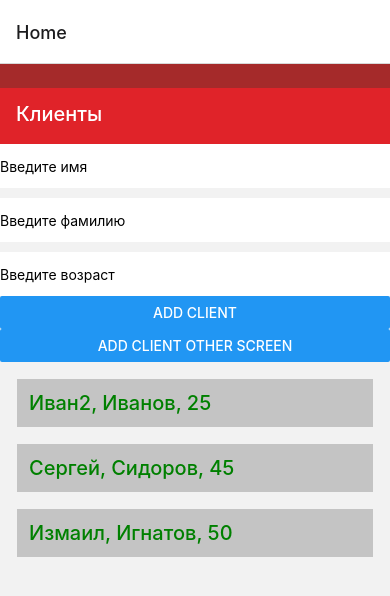
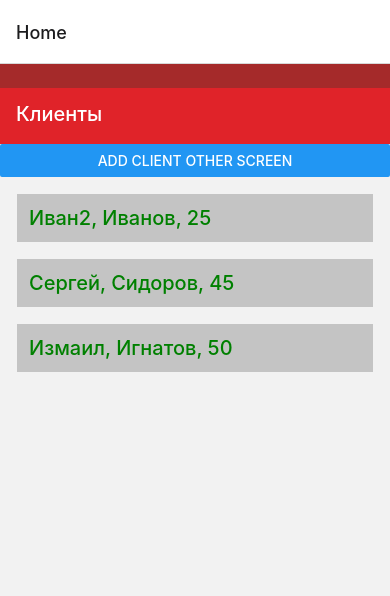
Before and after one commit to toropun/clients, a React Native app: screen /Home in a window 390 px wide. Shown: the top 596 px of the page. Built offline with nearby package versions, Linux system fonts and the light colour scheme.

Commit message:
added action addClient

```diff
--- a/src/reducers/clientsReducer.js
+++ b/src/reducers/clientsReducer.js
@@ -24,6 +24,7 @@ const INITIAL_STATE = [
 ];
 
 export const clientsReducer = (state = INITIAL_STATE, action) => {
+  console.log('action', action)
   switch (action.type) {
     case "addClient":
      return [...state, action.payload];
@@ -31,3 +32,8 @@ export const clientsReducer = (state = INITIAL_STATE, action) => {
       return state
   }
 };
+
+export const addClient = (client) => ({
+  type: "addClient",
+  payload: client
+});
--- a/src/screens/Home.js
+++ b/src/screens/Home.js
@@ -1,5 +1,6 @@
 import React, { useState } from 'react';
 import { useSelector , useDispatch} from 'react-redux';
+import { addClient } from '../reducers/clientsReducer';
 import {
   Text,
   View,
@@ -13,8 +14,7 @@ import {
 import AssetExample from '../components/AssetExample';
 
 export default function Home({ navigation }) {
-  const stateClients = useSelector((state) => state.clients)
-  const [clients, setClients] = useState(stateClients);
+  const clients = useSelector((state) => state.clients)
 
   const renderItem = ({ item }) => (
     <TouchableOpacity
@@ -29,41 +29,14 @@ export default function Home({ navigation }) {
     </TouchableOpacity>
   );
 
-  const [name, setName] = useState();
-  const [surname, setSurname] = useState();
-  const [age, setAge] = useState();
 
-  const addClients = () => {
-
-    const defaultClient = {
-      name: 'Измаил',
-      surname: 'Игнатов',
-      age: 50,
-      isBlocked: false,
-    };
-
-    const newClient = {
-      ...defaultClient,
-      name,
-      surname,
-      age: age
-    };
-
-    const o = {name: name};
-    const a = { name };
-    setClients([...clients, newClient]);
-
-    setClients((ourClients) => [...ourClients, newClient]);
-  };
   const dispatch = useDispatch()
 
   const onAddClient = (client) => {
-    dispatch({
-      type: "addClient",
-      payload: client
-    })
-    setClients([...clients, client]);
+    dispatch(addClient(client))
+    console.log('dispatch', client);
   }
+  console.log('render', clients)
   return (
     <View style={styles.container}>
       <View
@@ -72,29 +45,6 @@ export default function Home({ navigation }) {
       <View style={{ backgroundColor: '#E02329', width: '100%', height: 56 }}>
         <Text style={styles.line}>Клиенты</Text>
       </View>
-
-      <TextInput
-        style={{ height: 44, width: '100%', backgroundColor: 'white',  }}
-        onChangeText={setName}
-        value={name}
-        placeholder="Введите имя"
-      />
-
-      <TextInput
-        style={{ height: 44, width: '100%', backgroundColor: 'white', marginTop: 10 }}
-        onChangeText={setSurname}
-        value={surname}
-        placeholder="Введите фамилию"
-      />
-
-      <TextInput
-        style={{ height: 44, width: '100%', backgroundColor: 'white', marginTop: 10 }}
-        onChangeText={setAge}
-        value={age}
-        placeholder="Введите возраст"
-      />
-
-      <Button title="Add client" onPress={() => addClients()} />
       <Button title="Add client other screen" onPress={() => navigation.navigate('AddClient', {onAddClient})} />
       <FlatList
         data={clients}
```
